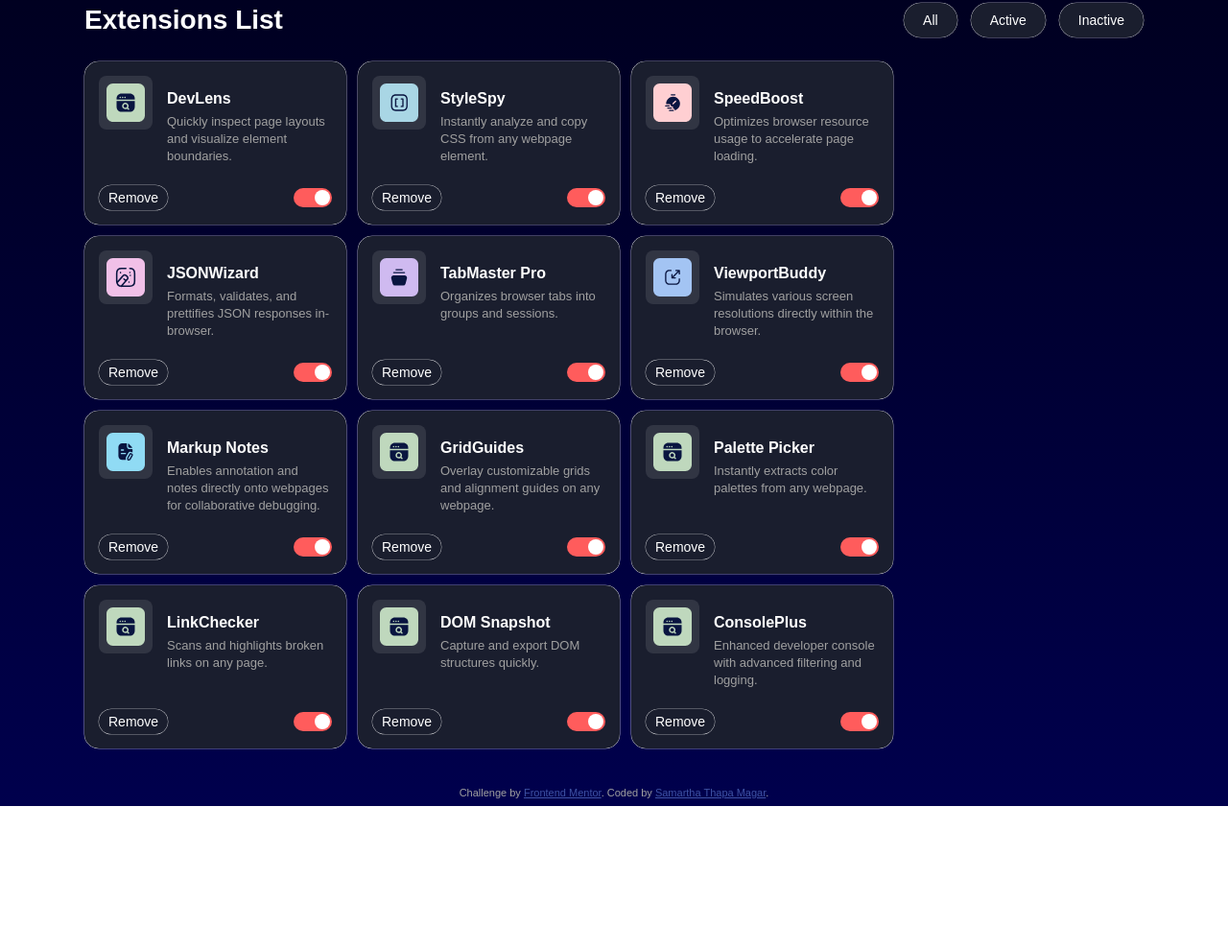
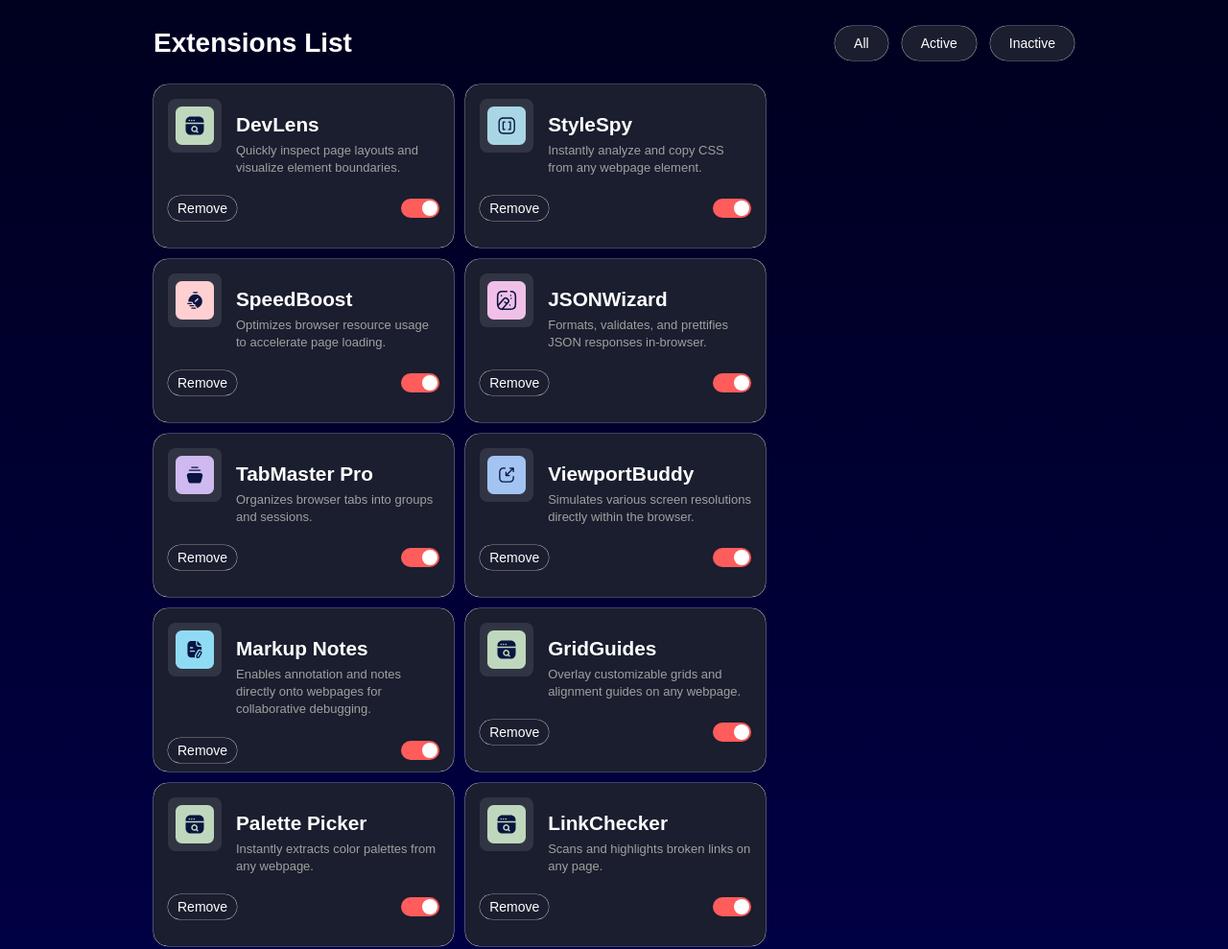
Before and after one commit to Samartha-Thapa/Browser-extension-manager-UI, a plain HTML site: page index.html in a window 1280 px wide. Shown: the part 132-1121 px from the top of the page at 96% size. Before the commit the page ends 972 px from the top, so only its background shows below. Drawn offline with Linux system fonts and the light colour scheme.

Commit message:
Update styles.css

```diff
--- a/styles.css
+++ b/styles.css
@@ -1,3 +1,21 @@
+@font-face {
+    font-family: 'Noto Sans';
+    src: url('./assets/fonts/NotoSans-Italic-VariableFont_wdth\,wght.ttf') format('truetype');
+    font-weight: 100 900;
+    font-style: normal;
+}
+
+@font-face {
+    font-family: 'Noto Sans';
+    src: url('./assets/fonts/NotoSans-Italic-VariableFont_wdth\,wght.ttf') format('truetype');
+    font-weight: 100 900;
+    font-style: italic;
+}
+
+body {
+    font-family: 'Noto Sans', sans-serif;
+}
+
 .background-container {
     /* background-color: blue; */
     background-image: linear-gradient(to bottom, #00001a, #000033, #00004d);
@@ -8,10 +26,8 @@
 
 .total-container{
     max-width: 1200px;
-    /* margin: 0 auto; */
-    margin-inline: 80px;
-    margin-right: 80px;
-    margin-top: 40px;
+    margin-inline: 9.5rem;
+    margin-top: 4rem;
 }
 
 .top-container {
@@ -70,6 +86,7 @@
 }
 
 @media (max-width: 768px) {
+
     .total-container{
         max-width: 1200px;
         margin: 20px !important;
@@ -84,7 +101,6 @@
         display: flex;
         justify-content: space-between;
         align-items: center;
-        padding: 0 20px;
     }
 
     .head-container {
@@ -106,14 +122,14 @@
 }
 
 .extensions-list {
+    font-size: 1.3rem !important;
     background-color: #1a1e2e;
     border-radius: 15px;
     padding: 15px;
     display: flex;
     flex-direction: column;
-    justify-content: space-between;
     height: 140px;
-    width: 243px;
+    width: 17.7rem;
     box-shadow: 0 0 0 0.3px white !important;
 }
 
@@ -218,8 +234,8 @@ input:checked + .slider::before{
 .attribution {
     margin-top: 40px;
     text-align: center;
-    font-size: 12px;
-    color: #a0a0a0;
+    font-size: 1rem;
+    color: yellow;
 }
 
 @media (max-width: 760) {
```
